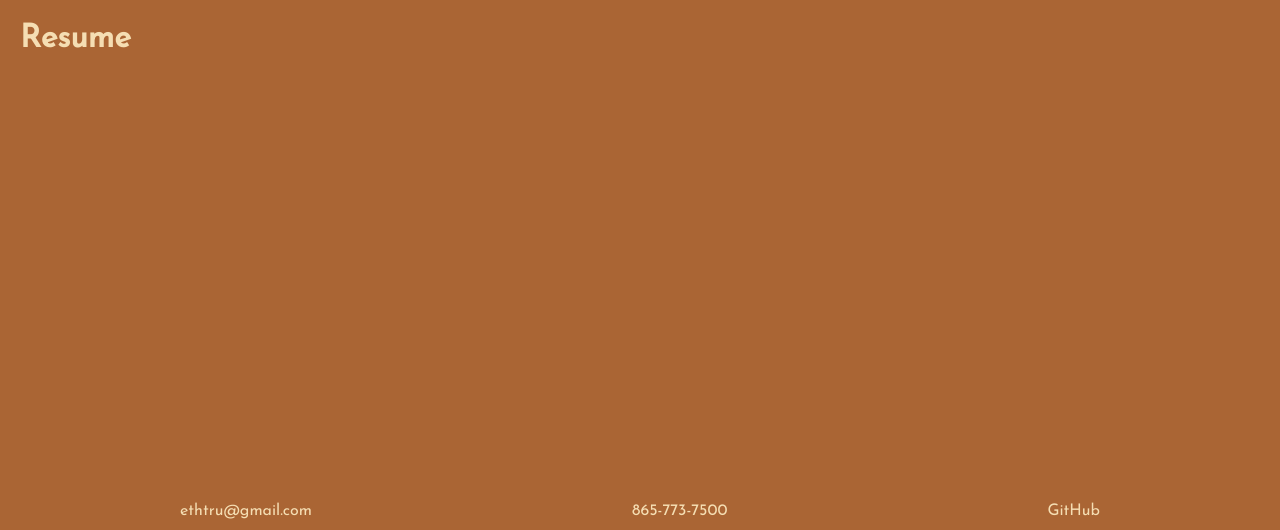
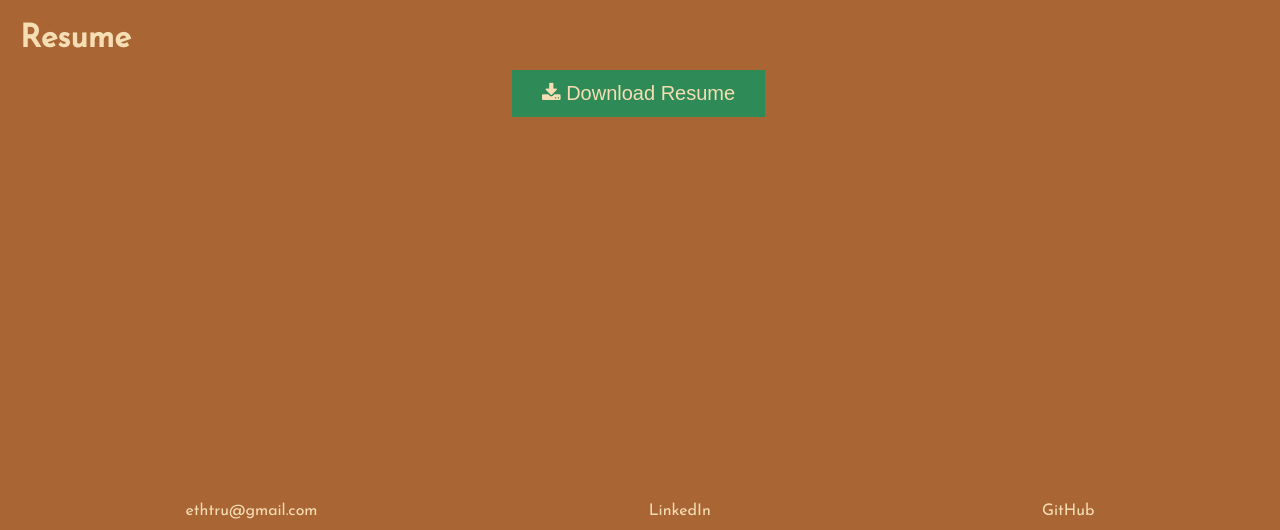
Before and after one commit to ethtru/React-Portfolio, a React (Vite) app in the folder react portfolio/: page /Resume in a window 1280 px wide. Shown: the part 267-797 px from the top of the page. Built offline with nearby package versions, Linux system fonts and the light colour scheme.

Commit message:
created download button for resume

```diff
--- a/react portfolio/index.html
+++ b/react portfolio/index.html
@@ -5,6 +5,7 @@
     <link rel="preconnect" href="https://fonts.googleapis.com">
     <link rel="preconnect" href="https://fonts.gstatic.com" crossorigin>
     <link href="https://fonts.googleapis.com/css2?family=Josefin+Sans&display=swap" rel="stylesheet">
+    <link rel="stylesheet" href="https://cdnjs.cloudflare.com/ajax/libs/font-awesome/4.7.0/css/font-awesome.min.css">
     <meta name="viewport" content="width=device-width, initial-scale=1.0" />
     <title>React Portfolio</title>
   </head>
--- a/react portfolio/src/App.css
+++ b/react portfolio/src/App.css
@@ -237,3 +237,20 @@ img {
   flex-direction: column;
   min-height: 100vh;
 }
+
+/* Style buttons */
+.btn {
+
+  background-color: seagreen;
+  border: none;
+  color: wheat;
+  padding: 12px 30px;
+  cursor: pointer;
+  font-size: 20px;
+  margin-left: 40%;
+}
+
+/* Darker background on mouse-over */
+.btn:hover {
+  background-color: rgb(58, 132, 90);
+}
--- a/react portfolio/src/components/Footer.jsx
+++ b/react portfolio/src/components/Footer.jsx
@@ -1,19 +1,26 @@
 export default function Footer() {
   return (
     <>
-       <footer class='footer'>
-
+      <footer class="footer">
         {/* <h2 id="contactme">Contact Me</h2> */}
 
-          <p><a href="ethtru@gmail.com"></a>ethtru@gmail.com</p>
-          <p>865-773-7500</p>
         <p>
-            <a class="no-decoration" href="https://github.com/ethtru">GitHub</a>
+          <a href="ethtru@gmail.com"></a>ethtru@gmail.com
         </p>
-
-
-
+        <p>
+          <a
+            class="no-decoration"
+            href="https://www.linkedin.com/in/ethantrudell/"
+          >
+            LinkedIn
+          </a>
+        </p>
+        <p>
+          <a class="no-decoration" href="https://github.com/ethtru">
+            GitHub
+          </a>
+        </p>
       </footer>
     </>
-    )
+  );
 }
--- a/react portfolio/src/pages/Resume.jsx
+++ b/react portfolio/src/pages/Resume.jsx
@@ -5,9 +5,12 @@ export default function Resume() {
       <div>
         <h1>Resume</h1>
         <p>
-
+          <a href="/path/to/your/resume.pdf" download>
+            <button className="btn">
+              <i className="fa fa-download"></i> Download Resume
+            </button>
+          </a>
         </p>
-
       </div>
     );
   }
```
Lines whose indentation alone changed are shown as unchanged.
